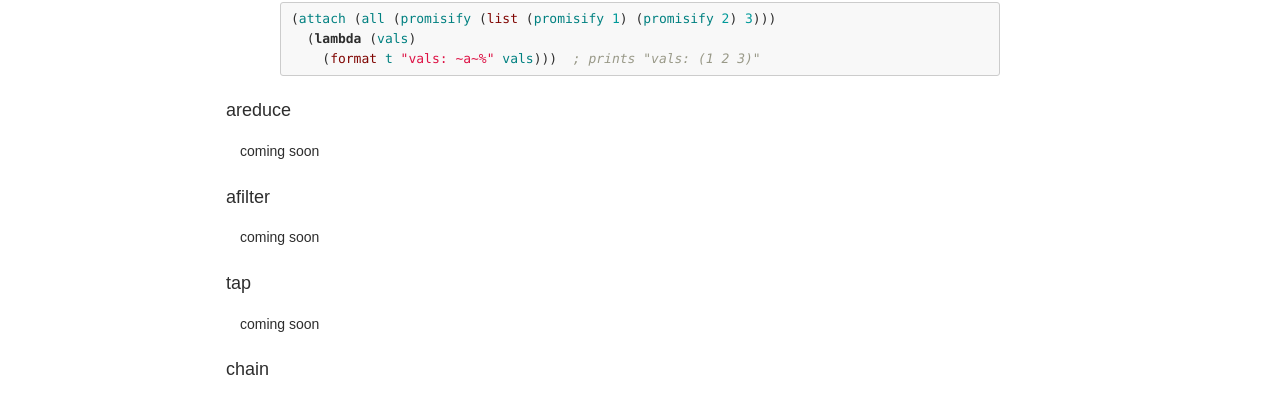
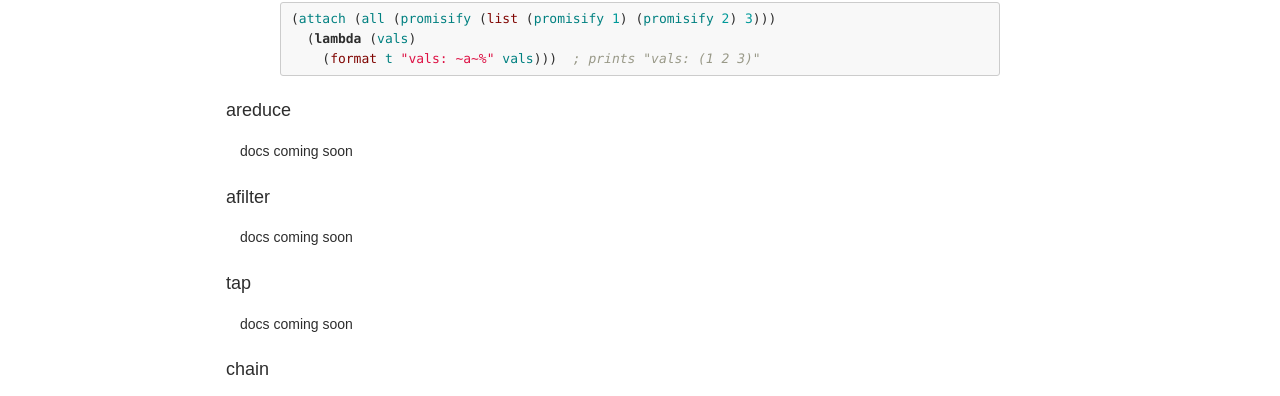
Before and after one commit to orthecreedence/blackbird, a Jekyll site: the page built from index.md, in a window 1280 px wide and 900 px high, scrolled down 9160 px. Shown: the part 117-513 px from the top of the window. Built offline with Jekyll 4.4.1, drawn with Linux system fonts in a browser that asks for light colours; Markdown is read by kramdown in place of the engine named in the settings.

Commit message:
docs coming soon

```diff
--- a/index.md
+++ b/index.md
@@ -625,15 +625,15 @@ on the promise returned from `amap`.
 
 <a id="areduce"></a>
 ### areduce
-coming soon
+docs coming soon
 
 <a id="afilter"></a>
 ### afilter
-coming soon
+docs coming soon
 
 <a id="tap"></a>
 ### tap
-coming soon
+docs coming soon
 
 <a id="chain"></a>
 ### chain
```
